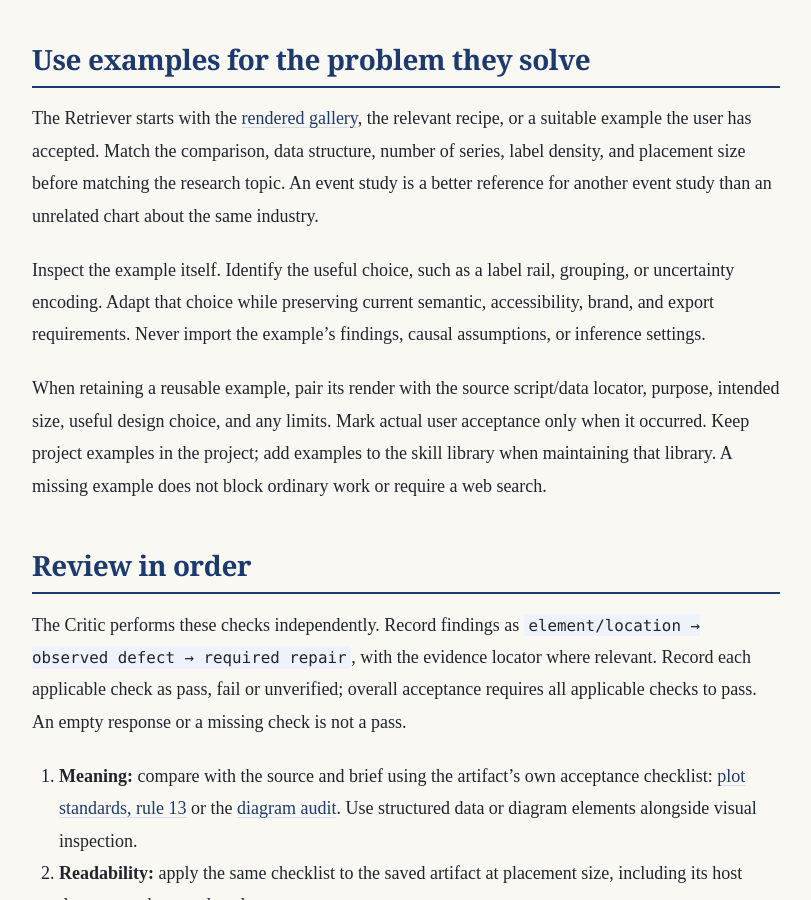
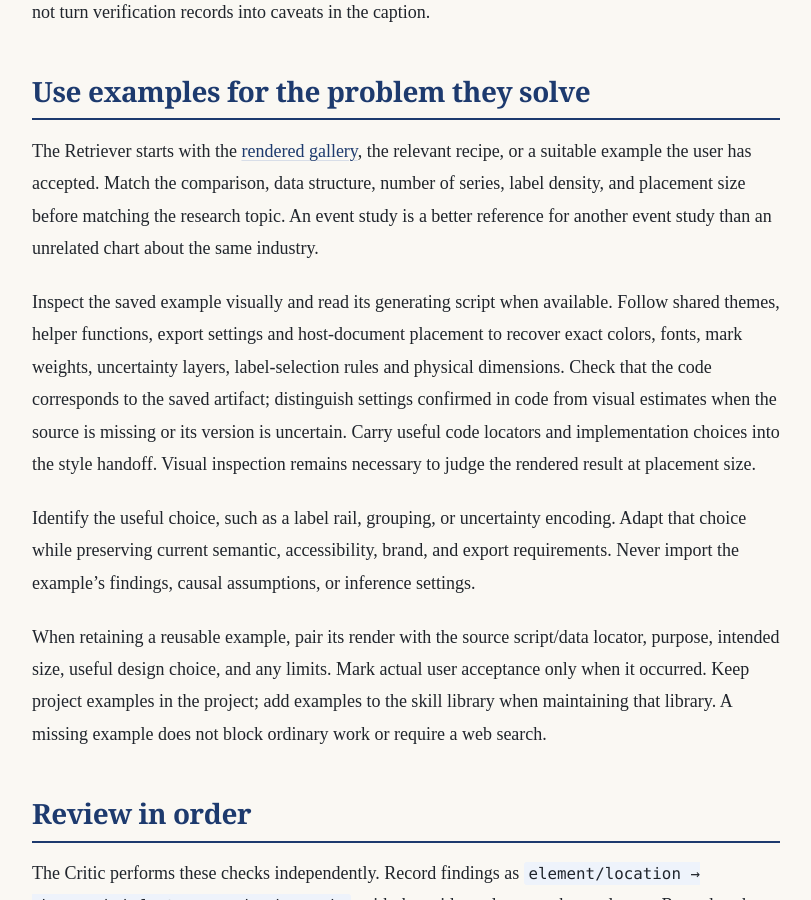
Before and after one commit to KaiGu2024/KaiGu2024.github.io, a Jekyll site: the page built from docs/skills/visualization/guidance/figure-review.md, in a window 1280 px wide and 900 px high, scrolled down 3820 px. Shown: the whole window, without its empty margins (234-1045 px from the left). Built offline with Jekyll 4.4.1, drawn with Linux system fonts in a browser that asks for light colours; our own code applies the rules of GitHub Pages for plain Markdown files; some of the changed text lies outside the part shown.

Commit message:
inspect figure source code alongside reference renders

```diff
--- a/docs/skills/visualization/guidance/figure-review.md
+++ b/docs/skills/visualization/guidance/figure-review.md
@@ -12,9 +12,9 @@ The coordinator locates the authoritative inputs and supplies enough source cont
 
 | Agent | Inputs | Required handoff |
 |---|---|---|
-| **Retriever** | User request, source overview, destination, local gallery and available project examples | A short selection of inspected references, each with a locator, matching structural feature and useful design choice; record when none is suitable |
+| **Retriever** | User request, source overview, destination, local gallery and available project examples with their generating code | A short selection of inspected references, each with render/code locators, matching structural feature, useful design choice and verified implementation settings when available; record when none is suitable |
 | **Planner** | Original evidence, request and retrieved examples | The shared figure specification: purpose, source mapping, required content, encoding, layout, placement and caption/note allocation |
-| **Stylist** | Specification, selected reference renders and applicable visual standards | Concrete choices for typography, palette roles, spacing, grouping and label placement; preserve required content and flag any proposed semantic change for the Planner |
+| **Stylist** | Specification, selected reference renders, retrieved implementation settings and applicable visual standards | Concrete choices for typography, palette roles, spacing, grouping and label placement; preserve required content and flag any proposed semantic change for the Planner |
 | **Visualizer** | Specification and style decisions, original evidence, renderer-specific rules | Editable source or runnable code, rendered artifacts, exact commands, content checks and paths identifying the candidate revision |
 | **Critic** | Original evidence, user request, specification, current source/code, actual saved renders and applicable acceptance checklist | An independent pass/fail/unverified review with located defects and actionable repairs, tied to the exact candidate reviewed |
 
@@ -51,7 +51,9 @@ The detailed preparation should produce concise publication text. Apply the [sha
 
 The Retriever starts with the [rendered gallery](gallery.md), the relevant recipe, or a suitable example the user has accepted. Match the comparison, data structure, number of series, label density, and placement size before matching the research topic. An event study is a better reference for another event study than an unrelated chart about the same industry.
 
-Inspect the example itself. Identify the useful choice, such as a label rail, grouping, or uncertainty encoding. Adapt that choice while preserving current semantic, accessibility, brand, and export requirements. Never import the example's findings, causal assumptions, or inference settings.
+Inspect the saved example visually and read its generating script when available. Follow shared themes, helper functions, export settings and host-document placement to recover exact colors, fonts, mark weights, uncertainty layers, label-selection rules and physical dimensions. Check that the code corresponds to the saved artifact; distinguish settings confirmed in code from visual estimates when the source is missing or its version is uncertain. Carry useful code locators and implementation choices into the style handoff. Visual inspection remains necessary to judge the rendered result at placement size.
+
+Identify the useful choice, such as a label rail, grouping, or uncertainty encoding. Adapt that choice while preserving current semantic, accessibility, brand, and export requirements. Never import the example's findings, causal assumptions, or inference settings.
 
 When retaining a reusable example, pair its render with the source script/data locator, purpose, intended size, useful design choice, and any limits. Mark actual user acceptance only when it occurred. Keep project examples in the project; add examples to the skill library when maintaining that library. A missing example does not block ordinary work or require a web search.
 
```
